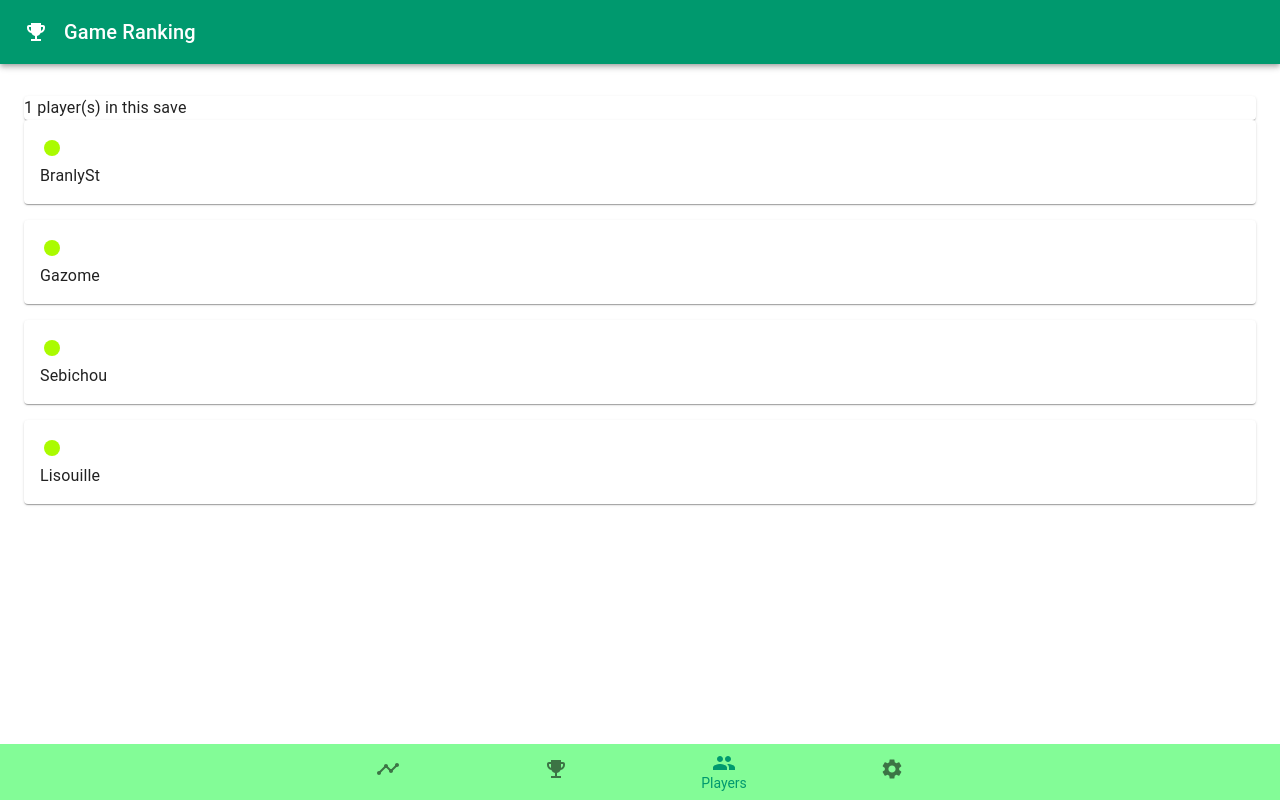
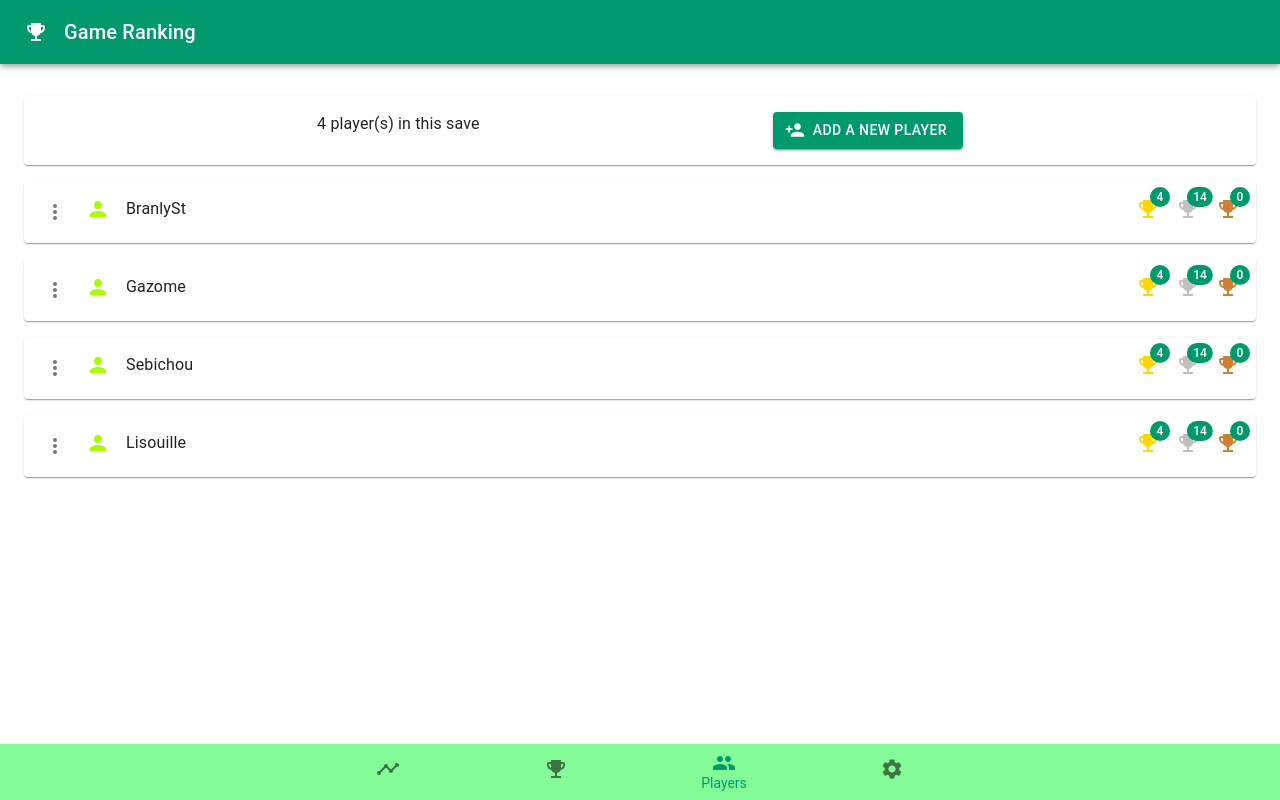
Before and after one commit to StephaneBranly/game-ranking, a React (Create React App) app: page / in a window 1280 px wide. Both pictures are taken after a click on the button "Players". Built offline with nearby package versions, Linux system fonts and the light colour scheme.

Commit message:
add: players

```diff
--- a/src/App.js
+++ b/src/App.js
@@ -23,9 +23,8 @@ const useStyles = makeStyles((theme) =>
 );
 
 function App() {
-  const save = {
+  let save = {
     players: {
-      count: 1,
       list: [
         { username: "BranlySt",
           last_update: "202108291455",
--- a/src/components/pages/players/PlayerCard.js
+++ b/src/components/pages/players/PlayerCard.js
@@ -6,12 +6,26 @@ import {
   Typography,
   Grid,
 } from "@material-ui/core";
-import FiberManualRecord from '@material-ui/icons/FiberManualRecord';
+import Person from '@material-ui/icons/Person';
+import EmojiEvents from '@material-ui/icons/EmojiEvents';
+import MoreVert from '@material-ui/icons/MoreVert';
+import Badge from '@material-ui/core/Badge';
+import IconButton from '@material-ui/core/IconButton';
 
 const useStyles = makeStyles((theme) =>
 createStyles({
     PlayerProfile: {
         padding: theme.spacing(2),
+    },
+    first: {
+        color: "#FFD700",
+    },
+    second: {
+        color: "#C0C0C0",
+
+    },
+    third: {
+        color: "#cd7f32",
     }
 }),
 );
@@ -22,8 +36,44 @@ export default function PlayerCard(props){
   return (
     <Grid item spacing={2}>
         <Card className={classes.PlayerProfile}>
-            <FiberManualRecord style={{color: props.player.color}}></FiberManualRecord>
-            <Typography>{props.player.username}</Typography>
+            <Grid
+                container
+                direction="row"
+                justify="space-between"
+                alignItems="stretch"
+            >
+                <Grid item>
+                    <Grid
+                        container
+                        direction="row"
+                        justify="space-between"
+                        alignItems="stretch"
+                        spacing={2}
+                    >
+                        <Grid item>
+                            <IconButton size="small">
+                                <MoreVert />
+                            </IconButton>
+                        </Grid>
+                        <Grid item><Person style={{color: props.player.color}}></Person></Grid>
+
+                        <Grid item><Typography>{props.player.username}</Typography></Grid>
+                    </Grid>
+                </Grid>
+                <Grid item>
+                    <Grid
+                        container
+                        direction="row"
+                        justify="space-between"
+                        alignItems="stretch"
+                        spacing={2}
+                    >
+                        <Grid item><Badge badgeContent={4} showZero className={classes.first} color="primary"><EmojiEvents /></Badge></Grid>
+                        <Grid item><Badge badgeContent={14} showZero className={classes.second} color="primary"><EmojiEvents /></Badge></Grid>
+                        <Grid item><Badge badgeContent={0} showZero className={classes.third} color="primary"><EmojiEvents /></Badge></Grid>
+                    </Grid>
+                </Grid>
+            </Grid>
         </Card>
     </Grid>
   );
--- a/src/components/pages/players/Players.js
+++ b/src/components/pages/players/Players.js
@@ -16,11 +16,14 @@ createStyles({
 );
 
 export default function Players(props){
-  const classes = useStyles();
-
+    const classes = useStyles();
 
     const renderPlayerCards = players => {
-        return (
+        return (players.map((player) => <PlayerCard player={player}></PlayerCard>))
+    };
+
+  return (
+    <Container>
         <Grid
             container
             direction="column"
@@ -28,14 +31,9 @@ export default function Players(props){
             alignItems="stretch"
             spacing={2}
         >
-            {players.map((player) => <PlayerCard player={player}></PlayerCard>)}
-        </Grid>)
-    };
-
-  return (
-    <Container>
-       <SummaryPlayers players={props.save.players}></SummaryPlayers>
-       {renderPlayerCards(props.save.players.list)}
+            <SummaryPlayers players={props.save.players}></SummaryPlayers>
+            {renderPlayerCards(props.save.players.list)}
+       </Grid>
     </Container>
   );
 }
--- a/src/components/pages/players/SummaryPlayers.js
+++ b/src/components/pages/players/SummaryPlayers.js
@@ -2,13 +2,19 @@ import React from 'react';
 import {
   makeStyles,
   createStyles,
+  Grid,
+  Typography,
   Card,
-  Typography,
+  Button,
 } from "@material-ui/core";
+import PersonAdd from '@material-ui/icons/PersonAdd';
+
 
 const useStyles = makeStyles((theme) =>
 createStyles({
-
+  root: {
+    padding: theme.spacing(2),
+  }
 }),
 );
 
@@ -16,8 +22,29 @@ export default function SummaryPlayers(props){
   const classes = useStyles();
 
   return (
-    <Card>
-       <Typography>{props.players.count} player(s) in this save</Typography>
-    </Card>
+    <Grid item>
+        <Card>
+          <Grid
+            container
+            direction="row"
+            justify="space-evenly"
+            alignItems="stretch"
+            spacing={2}
+            className={classes.root}
+          >
+            <Grid item><Typography>{props.players.list.length} player(s) in this save</Typography></Grid>
+            <Grid item>
+              <Button
+                variant="contained"
+                color="primary"
+                className={classes.button}
+                startIcon={<PersonAdd />}
+              >
+                Add a new player
+              </Button>
+            </Grid>
+          </Grid>
+       </Card>
+    </Grid>
   );
 }
```
